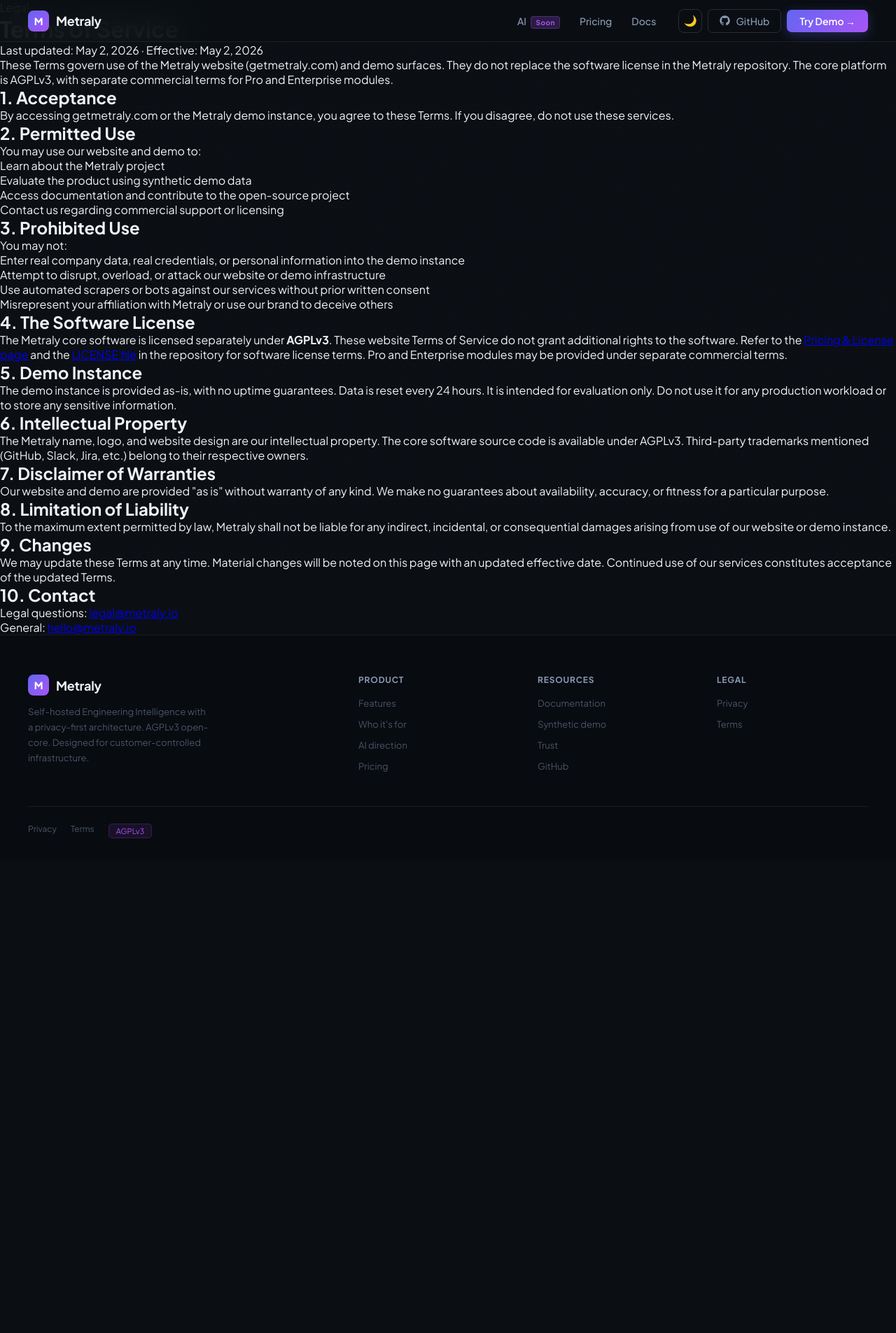
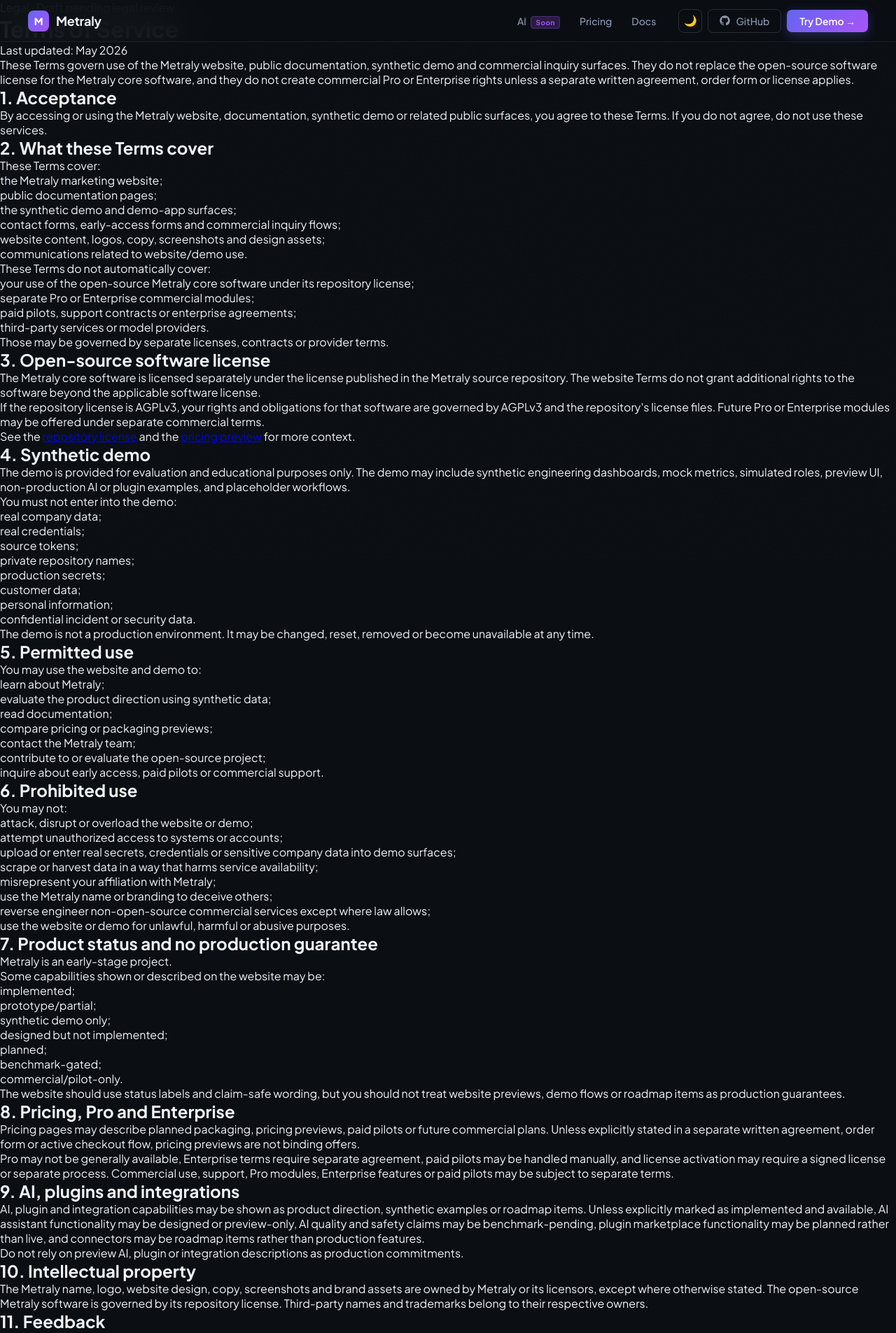
Before and after one commit to getmetraly/website, a Next.js app: page /terms in a window 1280 px wide. Shown: the top 1905 px of the page at 70% size. Before the commit the page ends 1230 px from the top, so only its background shows below. Built offline with nearby package versions, Linux system fonts and the light colour scheme.

Commit message:
Rewrite terms with claim-safe legal boundaries

```diff
--- a/app/terms/page.tsx
+++ b/app/terms/page.tsx
@@ -4,124 +4,230 @@ import { SiteShell } from "@/components/site-shell";
 export const metadata = {
   title: "Terms of Service — Metraly",
   description:
-    "Metraly Terms of Service — governing use of the website, demo instance, and commercial support.",
+    "Terms for using the Metraly website, synthetic demo, documentation, and commercial inquiry surfaces.",
 };
 
 export default function TermsPage() {
   return (
     <SiteShell>
       <main>
-        <div className="page-label">Legal</div>
+        <div className="page-label">Legal · Draft pending legal review</div>
         <h1>Terms of Service</h1>
-        <div className="updated">
-          Last updated: May 2, 2026 · Effective: May 2, 2026
-        </div>
+        <div className="updated">Last updated: May 2026</div>
 
         <div className="note">
-          These Terms govern use of the Metraly website (getmetraly.com) and
-          demo surfaces. They do not replace the software license in the Metraly
-          repository. The core platform is AGPLv3, with separate commercial
-          terms for Pro and Enterprise modules.
+          These Terms govern use of the Metraly website, public documentation,
+          synthetic demo and commercial inquiry surfaces. They do not replace the
+          open-source software license for the Metraly core software, and they do
+          not create commercial Pro or Enterprise rights unless a separate
+          written agreement, order form or license applies.
         </div>
 
         <h2>1. Acceptance</h2>
         <p>
-          By accessing getmetraly.com or the Metraly demo instance, you
-          agree to these Terms. If you disagree, do not use these services.
+          By accessing or using the Metraly website, documentation, synthetic
+          demo or related public surfaces, you agree to these Terms. If you do
+          not agree, do not use these services.
         </p>
 
-        <h2>2. Permitted Use</h2>
-        <p>You may use our website and demo to:</p>
+        <h2>2. What these Terms cover</h2>
+        <p>These Terms cover:</p>
         <ul>
-          <li>Learn about the Metraly project</li>
-          <li>Evaluate the product using synthetic demo data</li>
-          <li>Access documentation and contribute to the open-source project</li>
-          <li>Contact us regarding commercial support or licensing</li>
+          <li>the Metraly marketing website;</li>
+          <li>public documentation pages;</li>
+          <li>the synthetic demo and demo-app surfaces;</li>
+          <li>contact forms, early-access forms and commercial inquiry flows;</li>
+          <li>website content, logos, copy, screenshots and design assets;</li>
+          <li>communications related to website/demo use.</li>
+        </ul>
+        <p>These Terms do not automatically cover:</p>
+        <ul>
+          <li>your use of the open-source Metraly core software under its repository license;</li>
+          <li>separate Pro or Enterprise commercial modules;</li>
+          <li>paid pilots, support contracts or enterprise agreements;</li>
+          <li>third-party services or model providers.</li>
+        </ul>
+        <p>Those may be governed by separate licenses, contracts or provider terms.</p>
+
+        <h2>3. Open-source software license</h2>
+        <p>
+          The Metraly core software is licensed separately under the license
+          published in the Metraly source repository. The website Terms do not
+          grant additional rights to the software beyond the applicable software
+          license.
+        </p>
+        <p>
+          If the repository license is AGPLv3, your rights and obligations for
+          that software are governed by AGPLv3 and the repository&apos;s license
+          files. Future Pro or Enterprise modules may be offered under separate
+          commercial terms.
+        </p>
+        <p>
+          See the <a href="https://github.com/getmetraly/metraly/blob/main/LICENSE" target="_blank" rel="noopener">repository license</a> and the <Link href="/pricing">pricing preview</Link> for more context.
+        </p>
+
+        <h2>4. Synthetic demo</h2>
+        <p>
+          The demo is provided for evaluation and educational purposes only. The
+          demo may include synthetic engineering dashboards, mock metrics,
+          simulated roles, preview UI, non-production AI or plugin examples, and
+          placeholder workflows.
+        </p>
+        <p>You must not enter into the demo:</p>
+        <ul>
+          <li>real company data;</li>
+          <li>real credentials;</li>
+          <li>source tokens;</li>
+          <li>private repository names;</li>
+          <li>production secrets;</li>
+          <li>customer data;</li>
+          <li>personal information;</li>
+          <li>confidential incident or security data.</li>
+        </ul>
+        <p>
+          The demo is not a production environment. It may be changed, reset,
+          removed or become unavailable at any time.
+        </p>
+
+        <h2>5. Permitted use</h2>
+        <p>You may use the website and demo to:</p>
+        <ul>
+          <li>learn about Metraly;</li>
+          <li>evaluate the product direction using synthetic data;</li>
+          <li>read documentation;</li>
+          <li>compare pricing or packaging previews;</li>
+          <li>contact the Metraly team;</li>
+          <li>contribute to or evaluate the open-source project;</li>
+          <li>inquire about early access, paid pilots or commercial support.</li>
         </ul>
 
-        <h2>3. Prohibited Use</h2>
+        <h2>6. Prohibited use</h2>
         <p>You may not:</p>
         <ul>
-          <li>
-            Enter real company data, real credentials, or personal information
-            into the demo instance
-          </li>
-          <li>
-            Attempt to disrupt, overload, or attack our website or demo
-            infrastructure
-          </li>
-          <li>
-            Use automated scrapers or bots against our services without
-            prior written consent
-          </li>
-          <li>
-            Misrepresent your affiliation with Metraly or use our brand
-            to deceive others
-          </li>
+          <li>attack, disrupt or overload the website or demo;</li>
+          <li>attempt unauthorized access to systems or accounts;</li>
+          <li>upload or enter real secrets, credentials or sensitive company data into demo surfaces;</li>
+          <li>scrape or harvest data in a way that harms service availability;</li>
+          <li>misrepresent your affiliation with Metraly;</li>
+          <li>use the Metraly name or branding to deceive others;</li>
+          <li>reverse engineer non-open-source commercial services except where law allows;</li>
+          <li>use the website or demo for unlawful, harmful or abusive purposes.</li>
         </ul>
 
-        <h2>4. The Software License</h2>
+        <h2>7. Product status and no production guarantee</h2>
+        <p>Metraly is an early-stage project.</p>
+        <p>Some capabilities shown or described on the website may be:</p>
+        <ul>
+          <li>implemented;</li>
+          <li>prototype/partial;</li>
+          <li>synthetic demo only;</li>
+          <li>designed but not implemented;</li>
+          <li>planned;</li>
+          <li>benchmark-gated;</li>
+          <li>commercial/pilot-only.</li>
+        </ul>
         <p>
-          The Metraly core software is licensed separately under{" "}
-          <strong>AGPLv3</strong>. These website Terms of Service do not
-          grant additional rights to the software. Refer to the{" "}
-          <Link href="/pricing">Pricing &amp; License page</Link> and the{" "}
-          <a
-            href="https://github.com/getmetraly/metraly/blob/main/LICENSE"
-            target="_blank"
-            rel="noopener"
-          >
-            LICENSE file
-          </a>{" "}
-          in the repository for software license terms. Pro and Enterprise
-          modules may be provided under separate commercial terms.
+          The website should use status labels and claim-safe wording, but you
+          should not treat website previews, demo flows or roadmap items as
+          production guarantees.
         </p>
 
-        <h2>5. Demo Instance</h2>
+        <h2>8. Pricing, Pro and Enterprise</h2>
         <p>
-          The demo instance is provided as-is, with no uptime guarantees.
-          Data is reset every 24 hours. It is intended for evaluation only.
-          Do not use it for any production workload or to store any
-          sensitive information.
+          Pricing pages may describe planned packaging, pricing previews, paid
+          pilots or future commercial plans. Unless explicitly stated in a
+          separate written agreement, order form or active checkout flow,
+          pricing previews are not binding offers.
+        </p>
+        <p>
+          Pro may not be generally available, Enterprise terms require separate
+          agreement, paid pilots may be handled manually, and license activation
+          may require a signed license or separate process. Commercial use,
+          support, Pro modules, Enterprise features or paid pilots may be
+          subject to separate terms.
         </p>
 
-        <h2>6. Intellectual Property</h2>
+        <h2>9. AI, plugins and integrations</h2>
         <p>
-          The Metraly name, logo, and website design are our intellectual
-          property. The core software source code is available under AGPLv3.
-          Third-party trademarks mentioned (GitHub, Slack, Jira, etc.) belong
-          to their respective owners.
+          AI, plugin and integration capabilities may be shown as product
+          direction, synthetic examples or roadmap items. Unless explicitly
+          marked as implemented and available, AI assistant functionality may be
+          designed or preview-only, AI quality and safety claims may be
+          benchmark-pending, plugin marketplace functionality may be planned
+          rather than live, and connectors may be roadmap items rather than
+          production features.
+        </p>
+        <p>Do not rely on preview AI, plugin or integration descriptions as production commitments.</p>
+
+        <h2>10. Intellectual property</h2>
+        <p>
+          The Metraly name, logo, website design, copy, screenshots and brand
+          assets are owned by Metraly or its licensors, except where otherwise
+          stated. The open-source Metraly software is governed by its repository
+          license. Third-party names and trademarks belong to their respective
+          owners.
         </p>
 
-        <h2>7. Disclaimer of Warranties</h2>
+        <h2>11. Feedback</h2>
         <p>
-          Our website and demo are provided &quot;as is&quot; without warranty
-          of any kind. We make no guarantees about availability, accuracy, or
-          fitness for a particular purpose.
+          If you send feedback, suggestions, ideas or bug reports, you grant
+          Metraly permission to use them to improve the project, documentation,
+          website and product without obligation to compensate you, unless
+          separately agreed. Do not send confidential information as feedback
+          unless a separate agreement allows it.
         </p>
 
-        <h2>8. Limitation of Liability</h2>
+        <h2>12. Third-party services</h2>
         <p>
-          To the maximum extent permitted by law, Metraly shall not be
-          liable for any indirect, incidental, or consequential damages arising
-          from use of our website or demo instance.
+          The website, demo or product may link to or interact with third-party
+          services such as hosting providers, GitHub, payment processors,
+          analytics providers, AI providers or communication tools. Third-party
+          services are governed by their own terms and policies. Metraly is not
+          responsible for third-party services outside its control.
         </p>
 
-        <h2>9. Changes</h2>
+        <h2>13. Privacy</h2>
         <p>
-          We may update these Terms at any time. Material changes will be
-          noted on this page with an updated effective date. Continued use of
-          our services constitutes acceptance of the updated Terms.
+          Use of the website and demo is also governed by the <Link href="/privacy">Metraly Privacy Policy</Link>.
         </p>
 
-        <h2>10. Contact</h2>
+        <h2>14. Disclaimers</h2>
         <p>
-          Legal questions:{" "}
-          <a href="mailto:legal@metraly.io">legal@metraly.io</a>
+          The website, documentation and demo are provided “as is” and “as
+          available.” To the maximum extent permitted by law, Metraly disclaims
+          warranties of merchantability, fitness for a particular purpose,
+          non-infringement, availability, accuracy and reliability. The demo is
+          not intended for production use.
+        </p>
+
+        <h2>15. Limitation of liability</h2>
+        <p>
+          To the maximum extent permitted by law, Metraly will not be liable for
+          indirect, incidental, special, consequential, exemplary or punitive
+          damages, or for lost profits, lost data, business interruption or loss
+          of goodwill arising from use of the website, documentation or demo.
+          Some jurisdictions do not allow certain limitations, so some
+          limitations may not apply to you.
+        </p>
+
+        <h2>16. Changes</h2>
+        <p>
+          We may update these Terms as the website, demo, product, commercial
+          offerings or legal requirements evolve. When we make material changes,
+          we will update the date at the top of the page.
+        </p>
+
+        <h2>17. Contact</h2>
+        <p>
+          Legal questions: <a href="mailto:legal@metraly.io">legal@metraly.io</a>
           <br />
-          General:{" "}
-          <a href="mailto:hello@metraly.io">hello@metraly.io</a>
+          General inquiries: <a href="mailto:hello@metraly.io">hello@metraly.io</a>
         </p>
+
+        <div className="note">
+          This page is a public draft and should be reviewed by legal counsel
+          before production/commercial use.
+        </div>
       </main>
     </SiteShell>
   );
```
